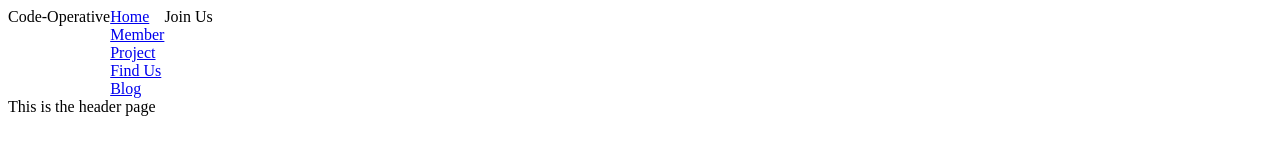
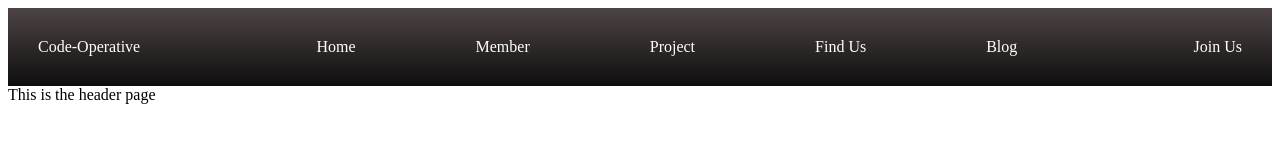
Before and after one commit to Code-Operative/website, a Gatsby site: page /about in a window 1280 px wide. Built offline with nearby package versions, Linux system fonts and the light colour scheme; Gatsby itself is replaced by a stand-in of ours.

Commit message:
add header styling

```diff
--- a/src/style/components/header.module.css
+++ b/src/style/components/header.module.css
@@ -1,3 +1,18 @@
 .headerContainer{
     display: flex;
+    justify-content: space-between;
+    padding:30px;
+    background: transparent linear-gradient(180deg, #4D4444 0%, #0F0E0E 100%) 0% 0% no-repeat padding-box;
+    padding: auto;
+    color: white;
 }
+
+.navbar {
+    display: flex;
+    margin: 0 60px;
+}
+
+.link {
+    color: white;
+    text-decoration: none;
+}
```
